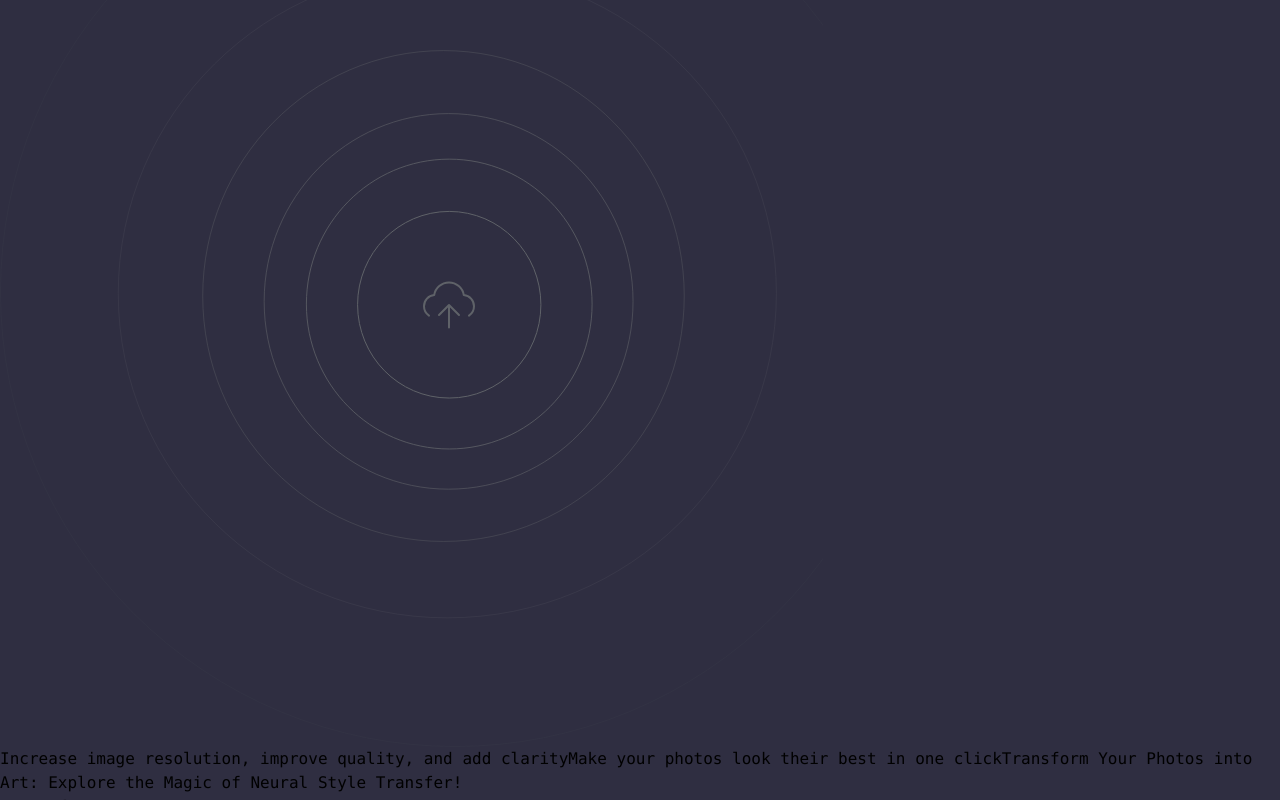
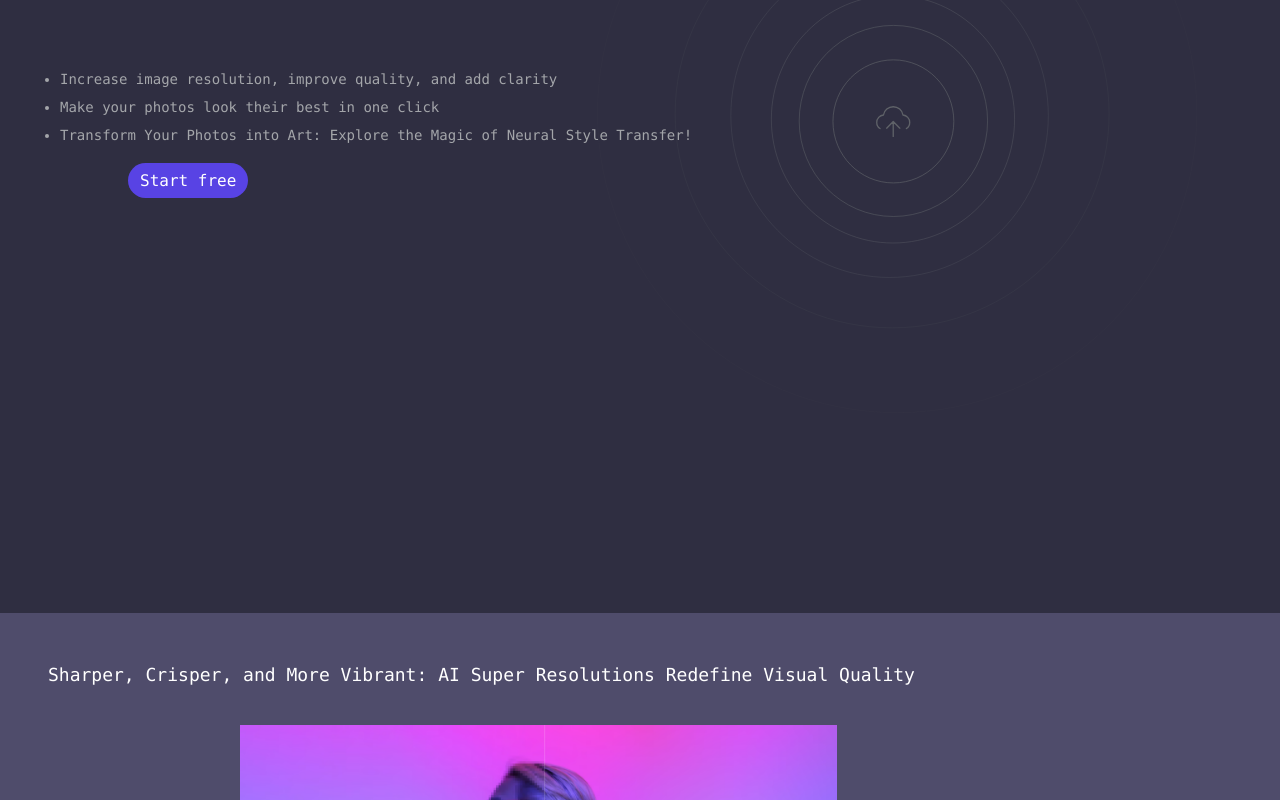
Before and after one commit to ouhammmourachid/pixel-alchemy-next, a Next.js app: page / in a window 1280 px wide. Shown: the part 280-1080 px from the top of the page. Built offline with nearby package versions, Linux system fonts and the light colour scheme.

Commit message:
finishing section-1

```diff
--- a/src/app/globals.css
+++ b/src/app/globals.css
@@ -28,7 +28,7 @@
 }
 
 .section-1 {
-    @apply font-mono;
+    @apply font-mono text-white px-12 relative h-screen;
 }
 
 .section-2 {
--- a/src/app/page.js
+++ b/src/app/page.js
@@ -8,16 +8,18 @@ import Link from "next/link";
 export default function Home() {
   return (
     <main >
-
       <section key="section-1" className="section-1">
-        <p>Image Stylization & Image enhancer. Improve your photos</p>
-        <Image src={uploadEqlipseIlustration} alt="upload-eqlipse-ilustration" />
-        <ul>
-          <il>Increase image resolution, improve quality, and add clarity</il>
-          <il>Make your photos look their best in one click</il>
-          <il>Transform Your Photos into Art: Explore the Magic of Neural Style Transfer!</il>
+        <p className="text-4xl font-semibold pt-11">Image Stylization & Image enhancer. Improve your photos</p>
+        <Image
+        src={uploadEqlipseIlustration}
+        alt="upload-eqlipse-ilustration"
+        className="absolute right-0 top-0 h-3/4"/>
+        <ul className="list-disc flex flex-col text-sm text-third pb-5 pt-32 pl-3">
+          <li className="py-1">Increase image resolution, improve quality, and add clarity</li>
+          <li className="py-1">Make your photos look their best in one click</li>
+          <li className="py-1">Transform Your Photos into Art: Explore the Magic of Neural Style Transfer!</li>
         </ul>
-        <Link href="#">Start free</Link>
+        <Link href="#" className="bg-purple rounded-full py-2 px-3 hover:bg-secondry ml-20">Start free</Link>
       </section>
       <section key="section-2" className="section-2">
         <p className="text-lg">Sharper, Crisper, and More Vibrant: AI Super Resolutions Redefine Visual Quality</p>
--- a/tailwind.config.js
+++ b/tailwind.config.js
@@ -16,6 +16,7 @@ module.exports = {
         primary: '#2F2E41',
         secondry: '#4F4C6B',
         purple: '#5843E4',
+        third: '#A4A6AA',
       },
     },
   },
```
